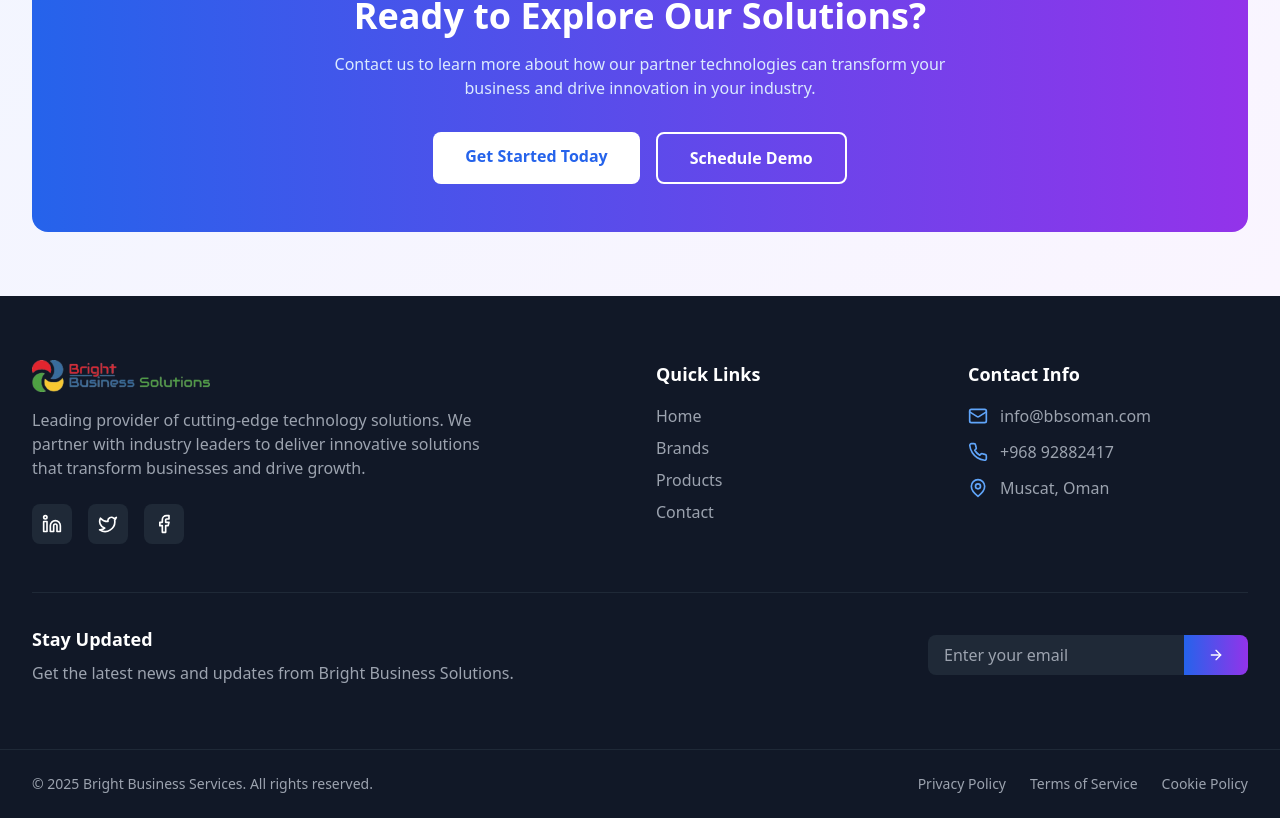
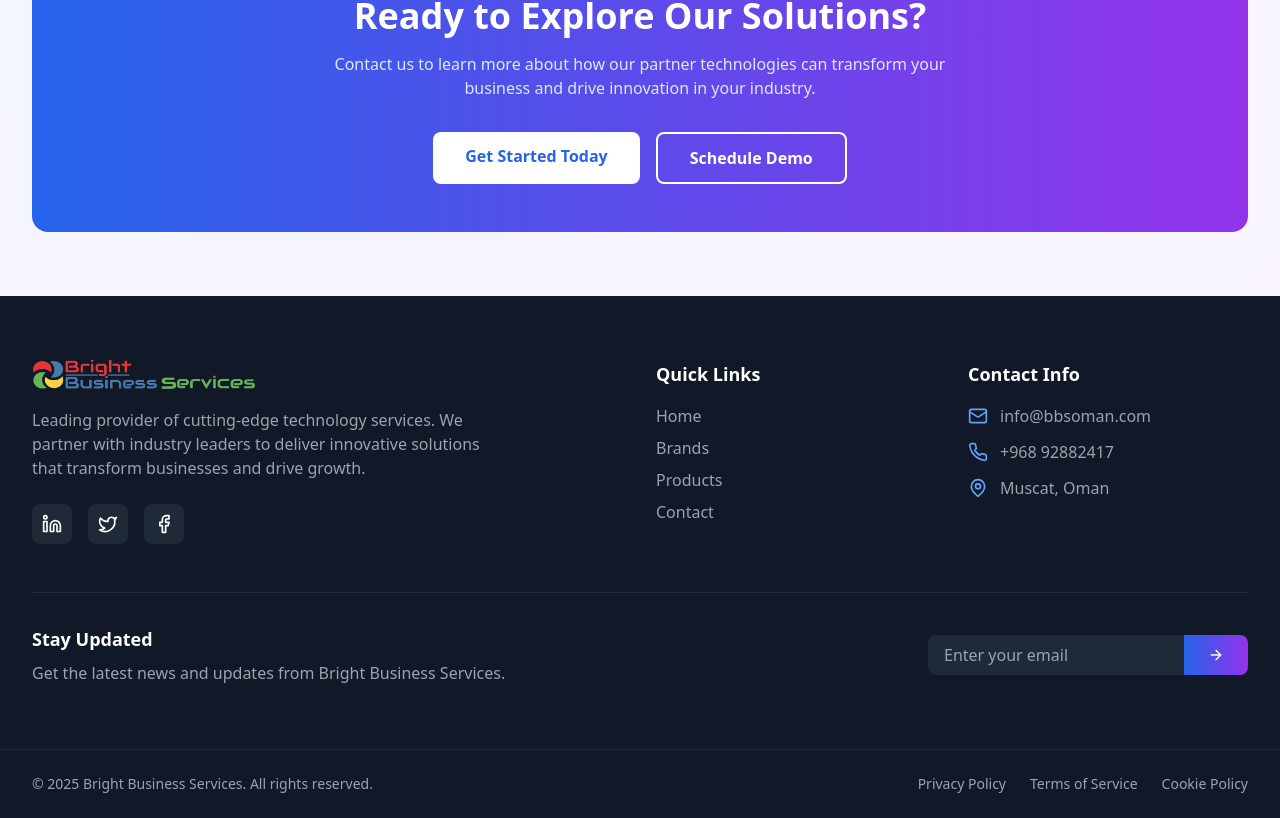
Before and after one commit to BBSoman/Website, a React (Vite) app: page / in a window 1280 px wide. Shown: the part 3266-4084 px from the top of the page. Built offline with nearby package versions, Linux system fonts and the light colour scheme.

Commit message:
Footer.tsx

```diff
--- a/src/components/Footer.tsx
+++ b/src/components/Footer.tsx
@@ -11,10 +11,10 @@ const Footer: React.FC = () => {
           {/* Company Info */}
           <div className="lg:col-span-2">
              <Link to="/" className="flex items-center space-x-3">
-            <img src="/BBSMAIN.png" alt="Bright Business Solutions Logo" className="h-8 w-auto mb-4" />
+            <img src="/service horizontal.png" alt="Bright Business Services Logo" className="h-8 w-auto mb-4" />
              </Link>
             <p className="text-gray-400 mb-6 max-w-md">
-              Leading provider of cutting-edge technology solutions.
+              Leading provider of cutting-edge technology services.
               We partner with industry leaders to deliver innovative solutions that
               transform businesses and drive growth.
             </p>
@@ -79,7 +79,7 @@ const Footer: React.FC = () => {
           <div className="flex flex-col md:flex-row items-center justify-between">
             <div className="mb-4 md:mb-0">
               <h3 className="text-lg font-semibold mb-2">Stay Updated</h3>
-              <p className="text-gray-400">Get the latest news and updates from Bright Business Solutions.</p>
+              <p className="text-gray-400">Get the latest news and updates from Bright Business Services.</p>
             </div>
             <div className="flex w-full md:w-auto">
               <input
```
